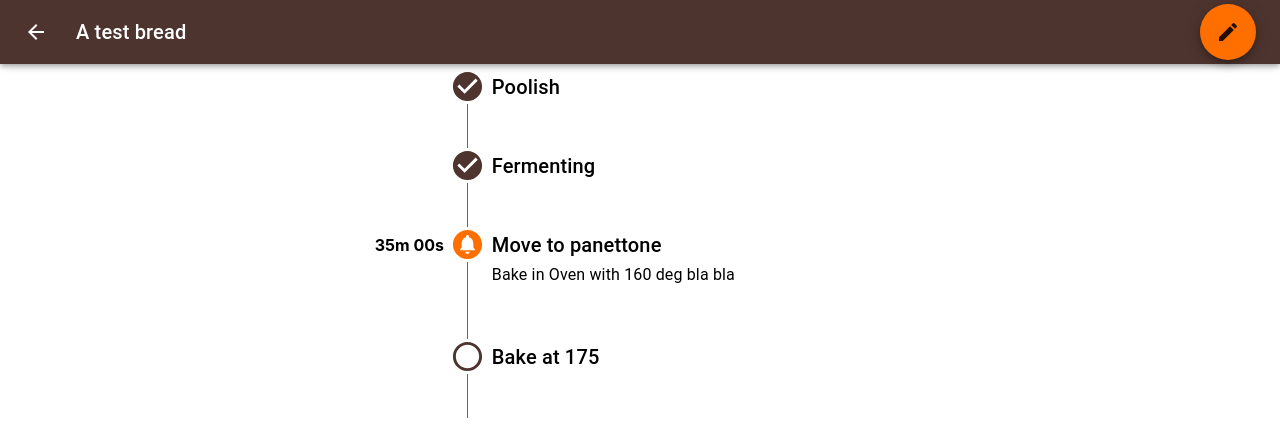
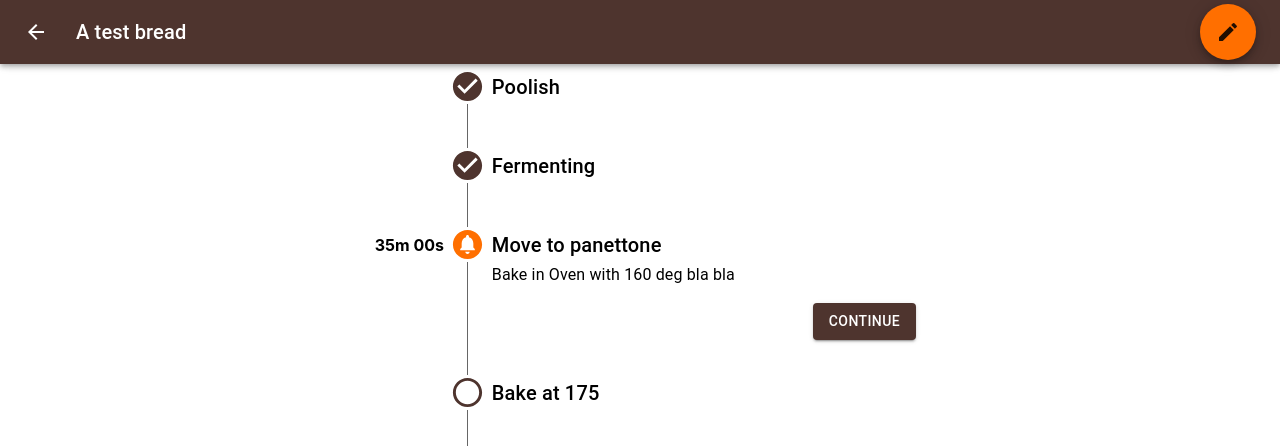
Before and after one commit to pewit90/yeastly, a React (Create React App) app: page /1 in a window 1280 px wide. Both pictures are taken after a click on the button "START". Shown: the top 446 px of the page. Built offline with nearby package versions, Linux system fonts and the light colour scheme.

Commit message:
State Diagramm & StepControls

```diff
--- a/src/components/BreadView.tsx
+++ b/src/components/BreadView.tsx
@@ -12,10 +12,13 @@ import { getBread, storeBread } from "../model/store";
 import { Page } from "./Page";
 import ModeEditIcon from "@mui/icons-material/ModeEdit";
 import Fab from "@mui/material/Fab";
+
 export interface StepViewProps {
   step: Step;
   isCurrent?: boolean;
   onStart: () => void;
+  onContinue: () => void;
+  onBack: () => void;
 }
 
 function remainingDuration(step: Step): Duration | null {
@@ -53,7 +56,13 @@ function formatDuration(duration: Duration | null): string | null {
   return `${duration.minutes ?? 0}m ${formatZero(duration.seconds ?? 0)}s`;
 }
 
-function StepView({ step, isCurrent, onStart }: StepViewProps) {
+function StepView({
+  step,
+  isCurrent,
+  onStart,
+  onContinue,
+  onBack,
+}: StepViewProps) {
   return (
     <Box sx={{ display: "flex", gap: "0.4rem", width: "100%" }}>
       <Box
@@ -98,16 +107,53 @@ function StepView({ step, isCurrent, onStart }: StepViewProps) {
         {isCurrent && (
           <Typography>Bake in Oven with 160 deg bla bla</Typography>
         )}
-        <Box display="flex" mt="1rem" mb="2rem" justifyContent="start">
-          {isCurrent && step.state === StepState.PENDING && (
-            <Button variant="contained" onClick={onStart}>
-              Start
-            </Button>
+        <Box
+          display="flex"
+          mt="1rem"
+          mb="2rem"
+          justifyContent="end"
+          gap="0.5rem"
+        >
+          {isCurrent && (
+            <StepControls
+              state={step.state}
+              onStart={onStart}
+              onContinue={onContinue}
+              onBack={onBack}
+            />
           )}
         </Box>
       </Box>
     </Box>
   );
+}
+
+function StepControls(props: {
+  state: StepState;
+  onStart: () => void;
+  onContinue: () => void;
+  onBack: () => void;
+}) {
+  if (props.state === StepState.PENDING) {
+    return (
+      <Button variant="contained" onClick={props.onStart}>
+        Start
+      </Button>
+    );
+  } else if (props.state === StepState.STARTED) {
+    return (
+      <>
+        {/* <Button variant="contained" onClick={props.onBack}>
+          Back
+        </Button> */}
+        <Button variant="contained" onClick={props.onContinue}>
+          Continue
+        </Button>
+      </>
+    );
+  } else {
+    return null;
+  }
 }
 
 function RefreshContainer(props: { content: () => JSX.Element }) {
@@ -186,6 +232,8 @@ export function BreadView() {
             key={`step_${index}`}
             isCurrent={bread.currentStepIndex === index}
             onStart={handleStartStep}
+            onContinue={handleContinue}
+            onBack={handleBack}
           />
         ))}
       </Box>
```
Also changed, not shown: 1 other file (tests, documents, lock files or other folders).
